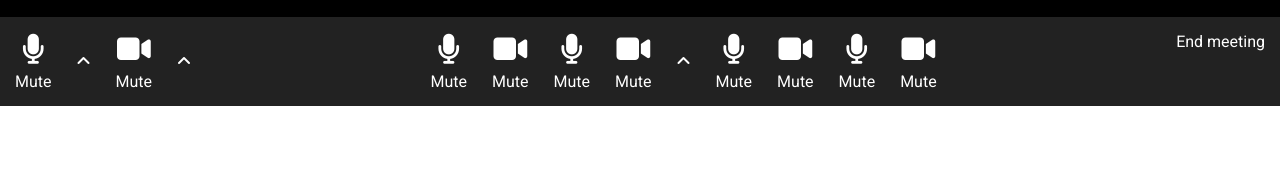
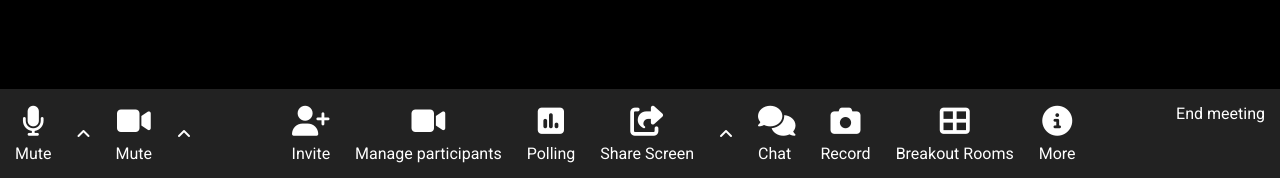
Before and after one commit to danielecarpentiero/html-css-zoom, a plain HTML site: page index.html in a window 1280 px wide. Shown: the part 622-800 px from the top of the page. Drawn offline with Linux system fonts and the light colour scheme.

Commit message:
fix: footer background color

```diff
--- a/index.html
+++ b/index.html
@@ -220,43 +220,43 @@
         </div>
         <div class="center">
             <div class="group">
-                <div class="top-row"><i class="fa-solid fa-microphone"></i></div>
-                <div class="bottom-row">Mute</div>
+                <div class="top-row"><i class="fa-solid fa-user-plus"></i></div>
+                <div class="bottom-row">Invite</div>
             </div>
 
             <div class="group">
                 <div class="top-row"><i class="fa-solid fa-video"></i></div>
-                <div class="bottom-row">Mute</div>
+                <div class="bottom-row">Manage participants</div>
             </div>
 
             <div class="group">
-                <div class="top-row"><i class="fa-solid fa-microphone"></i></div>
-                <div class="bottom-row">Mute</div>
+                <div class="top-row"><i class="fa-solid fa-square-poll-vertical"></i></div>
+                <div class="bottom-row">Polling</div>
             </div>
 
             <div class="group">
-                <div class="top-row"><i class="fa-solid fa-video"></i></div>
-                <div class="bottom-row">Mute</div>
+                <div class="top-row"><i class="fa-solid fa-share-from-square"></i></div>
+                <div class="bottom-row">Share Screen</div>
             </div>
             <div class="ico"><i class="fa-solid fa-angle-up"></i></div>
             <div class="group">
-                <div class="top-row"><i class="fa-solid fa-microphone"></i></div>
-                <div class="bottom-row">Mute</div>
+                <div class="top-row"><i class="fa-solid fa-comments"></i></div>
+                <div class="bottom-row">Chat</div>
             </div>
 
             <div class="group">
-                <div class="top-row"><i class="fa-solid fa-video"></i></div>
-                <div class="bottom-row">Mute</div>
+                <div class="top-row"><i class="fa-solid fa-camera"></i></div>
+                <div class="bottom-row">Record</div>
             </div>
 
             <div class="group">
-                <div class="top-row"><i class="fa-solid fa-microphone"></i></div>
-                <div class="bottom-row">Mute</div>
+                <div class="top-row"><i class="fa-solid fa-table-cells-large"></i></div>
+                <div class="bottom-row">Breakout Rooms</div>
             </div>
 
             <div class="group">
-                <div class="top-row"><i class="fa-solid fa-video"></i></div>
-                <div class="bottom-row">Mute</div>
+                <div class="top-row"><i class="fa-solid fa-circle-info"></i></div>
+                <div class="bottom-row">More</div>
             </div>
 
     </div>
--- a/style.css
+++ b/style.css
@@ -12,7 +12,7 @@
     background-color: rgba(255,255,255,0.5);
 }
 
-.megacontainer, header{
+body, header{
     background-color: black;
 }
 /* /RULES */
@@ -55,7 +55,6 @@ body{
 
 
 .megacontainer{
-    background-color: black;
     display: flex;
     margin: 0 auto;
     gap: 20px 10px;
@@ -84,6 +83,13 @@ img{
 
 /* Footer */
 
+footer{
+    position: fixed;
+    left: 0;
+    right: 0;
+    bottom: 0;
+}
+
 .left, .center, .right, .icons{
     display: flex;
     gap: 25px;
@@ -105,7 +111,3 @@ img{
     text-align: center;
     margin-bottom: 5px;
 }
-
-.right{
-
-}
```
